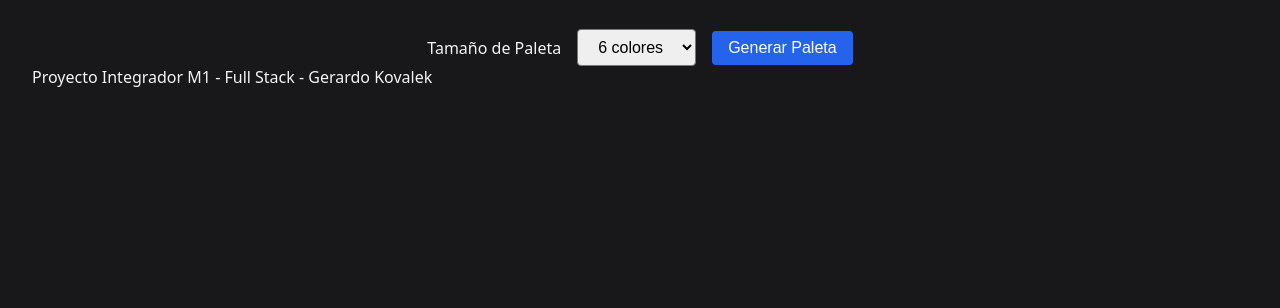
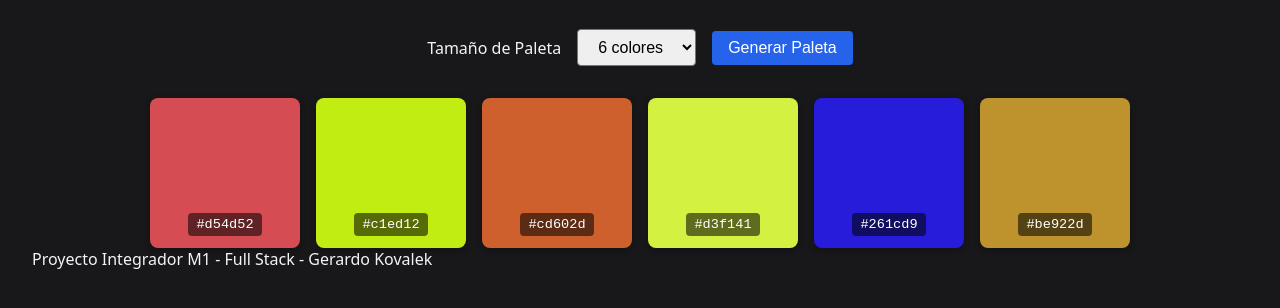
Before and after one commit to gkovalek/ProyectoM1_GerardoKovalek, a plain HTML site: page index.html in a window 1280 px wide. Both pictures are taken after a click on the button "Generar Paleta". Shown: the part 100-408 px from the top of the page. Drawn offline with Linux system fonts and the light colour scheme.

Commit message:
feat: render dinamico de la paleta con estilos de las swatches

```diff
--- a/css/styles.css
+++ b/css/styles.css
@@ -42,3 +42,34 @@ select:focus-visible {
   outline: 3px solid #2563eb;
   outline-offset: 2px;
 }
+
+
+#palette {
+  display: flex;
+  flex-wrap: wrap;
+  gap: 1rem;
+  justify-content: center;
+  margin-top: 2rem;
+}
+
+
+.color-swatch {
+  width: 150px;
+  height: 150px;
+  border-radius: 8px;
+  display: flex;
+  align-items: flex-end;
+  justify-content: center;
+  padding-bottom: 0.75rem;
+  box-shadow: 0 2px 6px rgba(0, 0, 0, 0.3);
+}
+
+
+.color-code {
+  background-color: rgba(0, 0, 0, 0.55);
+  color: #ffffff;
+  padding: 0.25rem 0.5rem;
+  border-radius: 4px;
+  font-family: monospace;
+  font-size: 0.85rem;
+}
--- a/js/script.js
+++ b/js/script.js
@@ -18,3 +18,36 @@ function hslToHex(h, s, l) {
   const [r, g, b] = rgb.match(/\d+/g).map(Number);
   return '#' + [r, g, b].map(x => x.toString(16).padStart(2, '0')).join('');
 }
+
+const generateBtn = document.getElementById('generate-btn');
+const sizeSelect = document.getElementById('palette-size');
+const paletteContainer = document.getElementById('palette');
+
+function createSwatch(hexColor) {
+  const swatch = document.createElement('div');
+  swatch.className = 'color-swatch';
+  swatch.style.backgroundColor = hexColor;
+
+  const code = document.createElement('span');
+  code.className = 'color-code';
+  code.textContent = hexColor;
+
+  swatch.appendChild(code);
+  return swatch;
+}
+
+function renderPalette(size) {
+  paletteContainer.innerHTML = '';
+
+  for (let i = 0; i < size; i++) {
+    const hsl = generateRandomHSL();
+    const hex = hslToHex(hsl.h, hsl.s, hsl.l);
+    const swatch = createSwatch(hex);
+    paletteContainer.appendChild(swatch);
+  }
+}
+
+generateBtn.addEventListener('click', () => {
+  const size = parseInt(sizeSelect.value);
+  renderPalette(size);
+});
```
